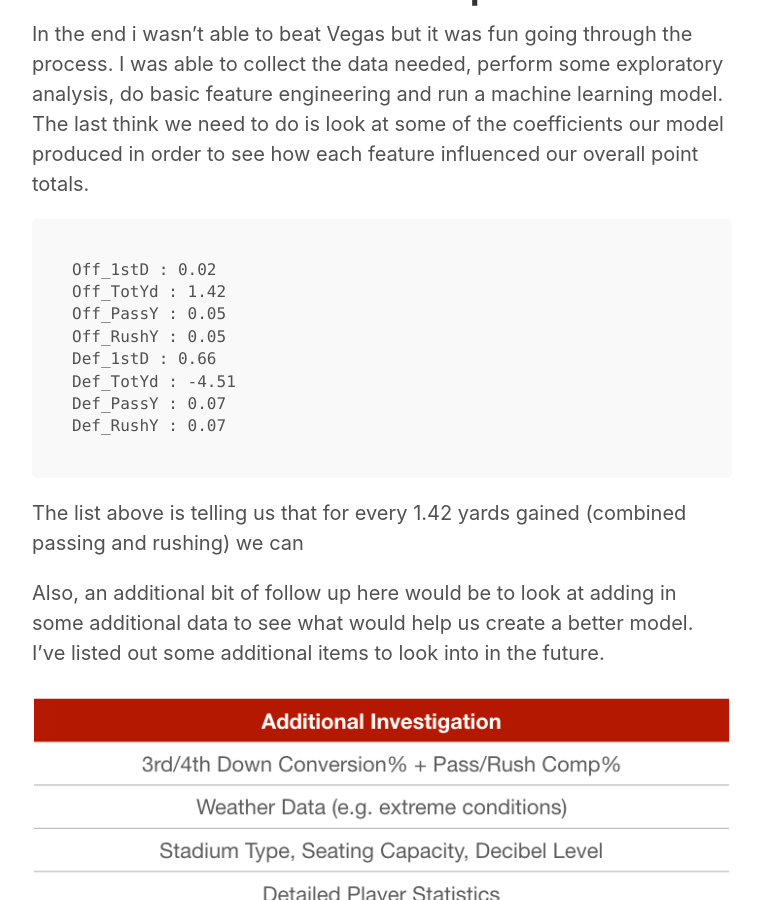
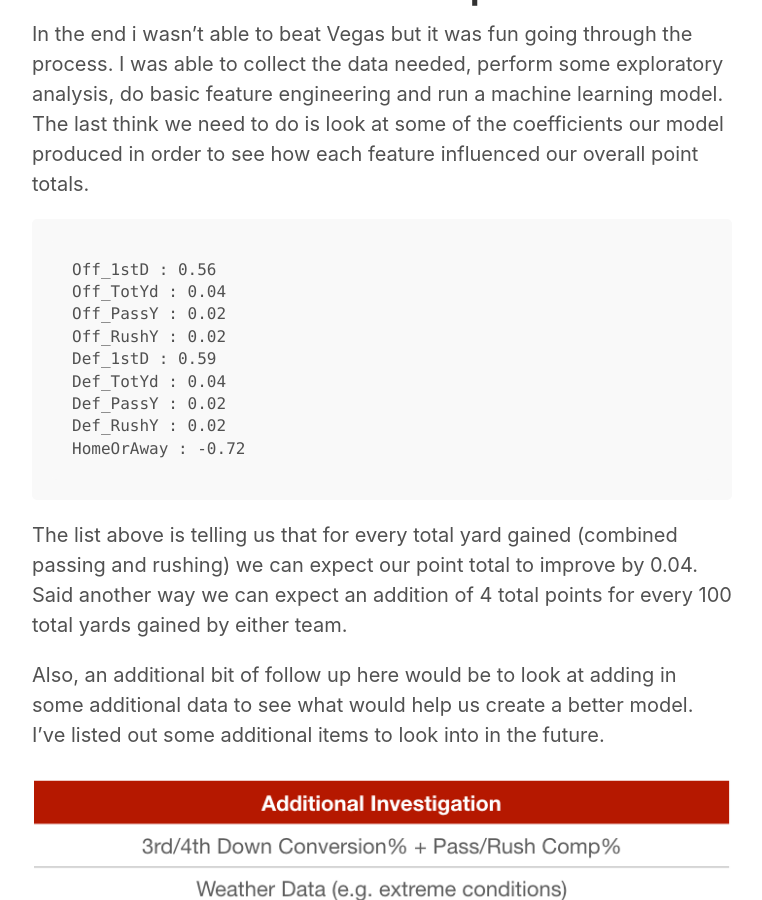
Before and after one commit to skhan-tech/skhan-tech.github.io, a Jekyll site: the page built from _posts/2020-01-24-Football-Statistics-Analysis.md, in a window 1280 px wide and 900 px high, scrolled down 9545 px. Shown: the whole window, without its empty margins (258-1020 px from the left). Built offline with Jekyll 4.4.1, drawn with Linux system fonts in a browser that asks for light colours; our own code applies the rules of GitHub Pages for plain Markdown files.

Commit message:
Update 2020-01-24-Football-Statistics-Analysis.md

````diff
--- a/_posts/2020-01-24-Football-Statistics-Analysis.md
+++ b/_posts/2020-01-24-Football-Statistics-Analysis.md
@@ -117,17 +117,18 @@ We can see above that the basic linear regression model had the lowest MAE, mean
 In the end i wasn't able to beat Vegas but it was fun going through the process. I was able to collect the data needed, perform some exploratory analysis, do basic feature engineering and run a machine learning model.  The last think we need to do is look at some of the coefficients our model produced in order to see how each feature influenced our overall point totals.
 
 ```
-Off_1stD : 0.02
-Off_TotYd : 1.42
-Off_PassY : 0.05
-Off_RushY : 0.05
-Def_1stD : 0.66
-Def_TotYd : -4.51
-Def_PassY : 0.07
-Def_RushY : 0.07
+Off_1stD : 0.56
+Off_TotYd : 0.04
+Off_PassY : 0.02
+Off_RushY : 0.02
+Def_1stD : 0.59
+Def_TotYd : 0.04
+Def_PassY : 0.02
+Def_RushY : 0.02
+HomeOrAway : -0.72
 ```
 
-The list above is telling us that for every 1.42 yards gained (combined passing and rushing) we can
+The list above is telling us that for every total yard gained (combined passing and rushing) we can expect our point total to improve by 0.04. Said another way we can expect an addition of 4 total points for every 100 total yards gained by either team.
 
 Also, an additional bit of follow up here would be to look at adding in some additional data to see what would help us create a better model. I've listed out some additional items to look into in the future.
 
````
